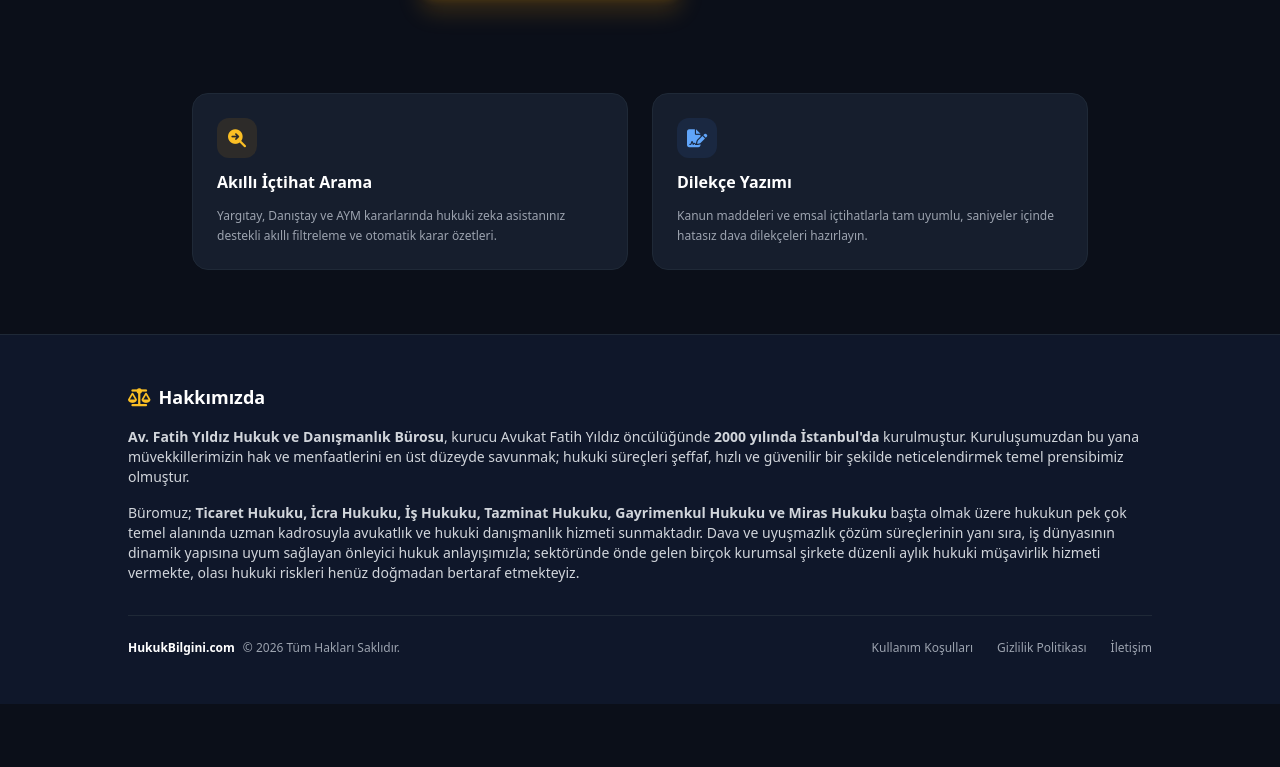
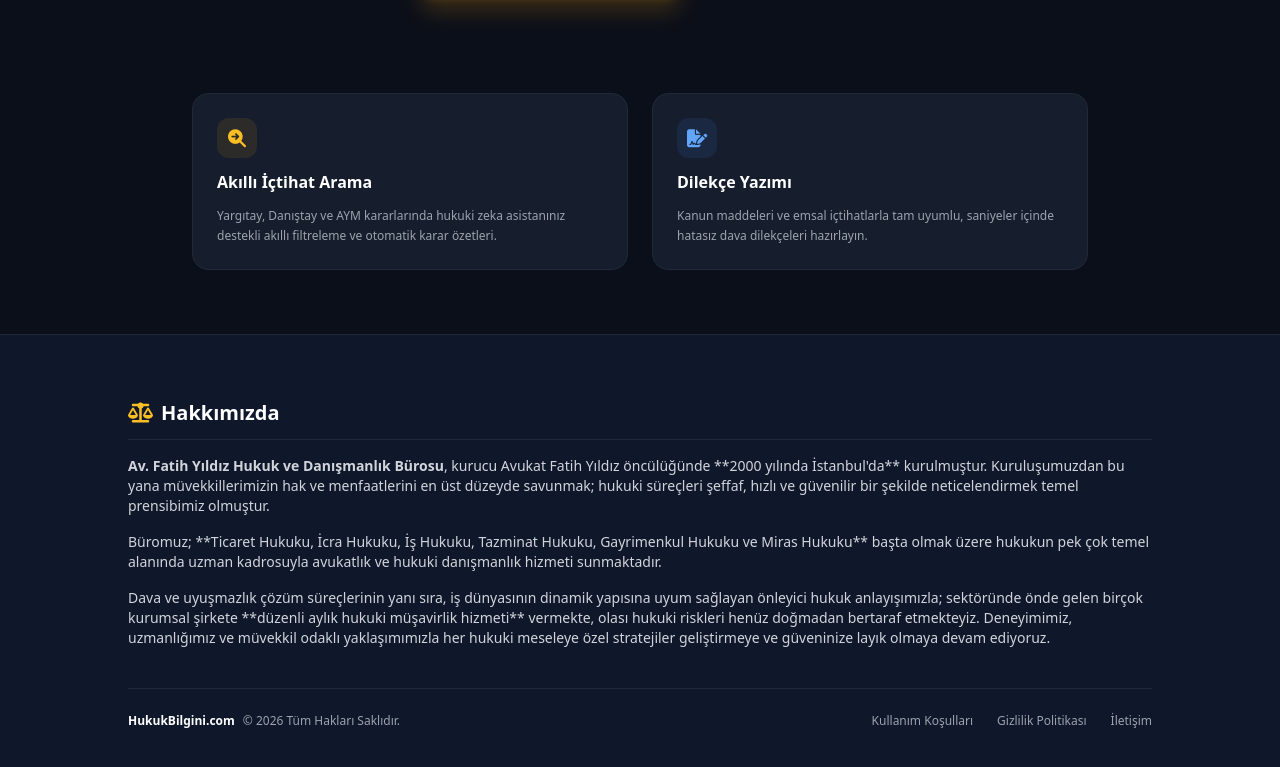
Before and after one commit to Jdhdsjsj/hukukbilgini, a plain HTML site: page index.html in a window 1280 px wide. Shown: the part 539-1306 px from the top of the page. Before the commit the page ends 1243 px from the top, so only its background shows below. Drawn offline with nearby package versions, Linux system fonts and the light colour scheme.

Commit message:
Update index.html

```diff
--- a/index.html
+++ b/index.html
@@ -115,21 +115,26 @@
     </main>
 
     <!-- FOOTER & HAKKIMIZDA SECTION -->
-    <footer id="hakkimizda" class="bg-sidebarBg border-t border-gray-800 py-12 px-8 text-gray-400">
-        <div class="max-w-5xl mx-auto space-y-8">
+    <footer id="hakkimizda" class="bg-sidebarBg border-t border-gray-800 py-16 px-8 text-gray-400">
+        <div class="max-w-5xl mx-auto space-y-10">
+            <!-- Hakkımızda Tam Metin Alanı -->
             <div class="space-y-4 text-left">
-                <h3 class="text-lg font-bold text-white flex items-center space-x-2">
+                <h3 class="text-xl font-bold text-white flex items-center space-x-2 border-b border-gray-800 pb-3">
                     <i class="fa-solid fa-scale-balanced text-amber-400"></i>
                     <span>Hakkımızda</span>
                 </h3>
                 <p class="text-xs sm:text-sm leading-relaxed text-gray-300">
-                    <strong>Av. Fatih Yıldız Hukuk ve Danışmanlık Bürosu</strong>, kurucu Avukat Fatih Yıldız öncülüğünde <strong>2000 yılında İstanbul'da</strong> kurulmuştur. Kuruluşumuzdan bu yana müvekkillerimizin hak ve menfaatlerini en üst düzeyde savunmak; hukuki süreçleri şeffaf, hızlı ve güvenilir bir şekilde neticelendirmek temel prensibimiz olmuştur.
+                    <strong>Av. Fatih Yıldız Hukuk ve Danışmanlık Bürosu</strong>, kurucu Avukat Fatih Yıldız öncülüğünde **2000 yılında İstanbul'da** kurulmuştur. Kuruluşumuzdan bu yana müvekkillerimizin hak ve menfaatlerini en üst düzeyde savunmak; hukuki süreçleri şeffaf, hızlı ve güvenilir bir şekilde neticelendirmek temel prensibimiz olmuştur.
                 </p>
                 <p class="text-xs sm:text-sm leading-relaxed text-gray-300">
-                    Büromuz; <strong>Ticaret Hukuku, İcra Hukuku, İş Hukuku, Tazminat Hukuku, Gayrimenkul Hukuku ve Miras Hukuku</strong> başta olmak üzere hukukun pek çok temel alanında uzman kadrosuyla avukatlık ve hukuki danışmanlık hizmeti sunmaktadır. Dava ve uyuşmazlık çözüm süreçlerinin yanı sıra, iş dünyasının dinamik yapısına uyum sağlayan önleyici hukuk anlayışımızla; sektöründe önde gelen birçok kurumsal şirkete düzenli aylık hukuki müşavirlik hizmeti vermekte, olası hukuki riskleri henüz doğmadan bertaraf etmekteyiz.
+                    Büromuz; **Ticaret Hukuku, İcra Hukuku, İş Hukuku, Tazminat Hukuku, Gayrimenkul Hukuku ve Miras Hukuku** başta olmak üzere hukukun pek çok temel alanında uzman kadrosuyla avukatlık ve hukuki danışmanlık hizmeti sunmaktadır.
+                </p>
+                <p class="text-xs sm:text-sm leading-relaxed text-gray-300">
+                    Dava ve uyuşmazlık çözüm süreçlerinin yanı sıra, iş dünyasının dinamik yapısına uyum sağlayan önleyici hukuk anlayışımızla; sektöründe önde gelen birçok kurumsal şirkete **düzenli aylık hukuki müşavirlik hizmeti** vermekte, olası hukuki riskleri henüz doğmadan bertaraf etmekteyiz. Deneyimimiz, uzmanlığımız ve müvekkil odaklı yaklaşımımızla her hukuki meseleye özel stratejiler geliştirmeye ve güveninize layık olmaya devam ediyoruz.
                 </p>
             </div>
 
+            <!-- Alt Telif ve İletişim Linkleri -->
             <div class="border-t border-gray-800 pt-6 flex flex-col sm:flex-row items-center justify-between gap-4 text-xs">
                 <div class="flex items-center space-x-2">
                     <span class="text-white font-bold">HukukBilgini.com</span>
```
